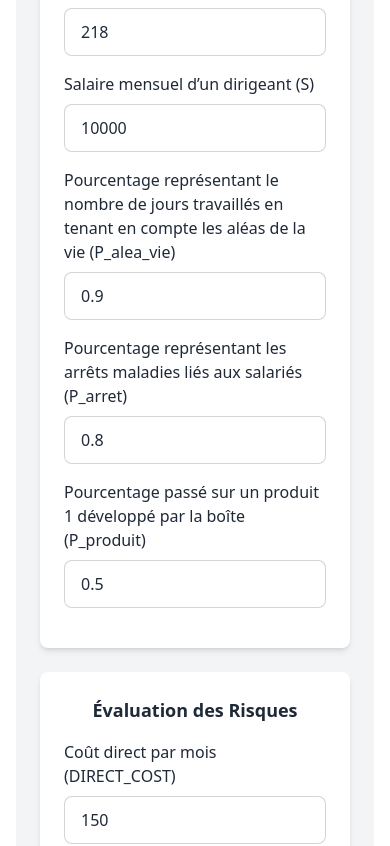
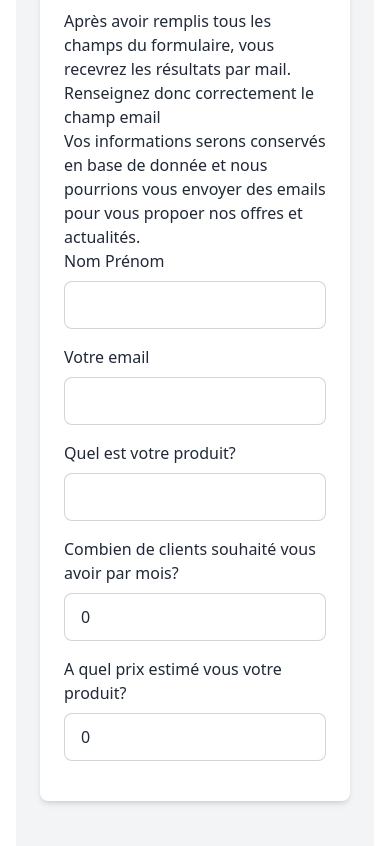
Before and after one commit to Kribean/calculator-price, a React (Create React App) app: page / in a window 390 px wide. Shown: the part 969-1815 px from the top of the page. Built offline with nearby package versions, Linux system fonts and the light colour scheme.

Commit message:
feat: add all field

```diff
--- a/src/page/HomePage.jsx
+++ b/src/page/HomePage.jsx
@@ -1,5 +1,5 @@
-import React, { useState } from 'react';
-import { useGoogleLogin } from '@react-oauth/google';
+import React, { useState } from "react";
+import { useGoogleLogin } from "@react-oauth/google";
 
 const HomePage = () => {
   const [JT, setJT] = useState(218);
@@ -13,13 +13,19 @@ const HomePage = () => {
   const [P, setP] = useState(0.5);
   const [NSP1, setNSP1] = useState(1);
   const [NJ, setNJ] = useState(2);
+  const [name, setName] = useState("");
+  const [email, setEmail] = useState("");
+  const [product, setProduct] = useState("");
+  const [customerPerMonth, setCustomerPerMonth] = useState(0);
+  const [priceForProduct, setPriceForProduct] = useState(0);
+  const [stateProcess, setStateProcess] = useState("Connecter vous avant de remplir le formulaire!");
 
   // Déclarer les états pour les outputs
-  const [prix_par_concept, setPrixParConcept] = useState(null);
-  const [c1, setC1] = useState(null);
+  //const [prix_par_concept, setPrixParConcept] = useState(null);
+  //const [c1, setC1] = useState(null);
   const [token, setToken] = useState(null);
 
-  const calculatePrice = () => {
+ /* const calculatePrice = () => {
     // Calculer les valeurs intermédiaires
     const MS = MSP1 + MSP2 + S * 12;
     const nbr_jour_salarie = NSP1 * JT * P_alea_vie * P_arret;
@@ -41,27 +47,34 @@ const HomePage = () => {
 
     // Envoyer les données à Google Sheets
     sendDataToSheet();
-  };
+  };*/
 
   const sendDataToSheet = async () => {
-
     if (!token) {
-      console.error('No OAuth token available');
+      console.error("No OAuth token available");
       return;
     }
 
     try {
-      const response = await fetch(`https://sheets.googleapis.com/v4/spreadsheets/${process.env.REACT_APP_API_SPREADSHEET_ID}/values/naruto!A1:Z1:append?valueInputOption=RAW`, {
-        method: 'POST',
-        headers: {
-          'Content-Type': 'application/json',
-          'Authorization': `Bearer ${token}`
-        },
-        body: JSON.stringify({
-          "range": "naruto!A1:Z1",
-          "majorDimension": "ROWS",
-          "values": [
-            [      JT,
+      const response = await fetch(
+        `https://sheets.googleapis.com/v4/spreadsheets/${process.env.REACT_APP_API_SPREADSHEET_ID}/values/naruto!A1:Z1:append?valueInputOption=RAW`,
+        {
+          method: "POST",
+          headers: {
+            "Content-Type": "application/json",
+            Authorization: `Bearer ${token}`,
+          },
+          body: JSON.stringify({
+            range: "naruto!A1:Z1",
+            majorDimension: "ROWS",
+            values: [
+              [
+                name,
+                email,
+                product,
+                customerPerMonth,
+                priceForProduct,
+                JT,
                 S,
                 P_alea_vie,
                 P_arret,
@@ -71,29 +84,35 @@ const HomePage = () => {
                 MSP2,
                 P,
                 NSP1,
-                NJ],
-
-          ]
-        })
-      });
+                NJ,
+              ],
+            ],
+          }),
+        }
+      );
 
       const result = await response.json();
-      console.log('Success:', result);
-
+      if(result)
+      {
+        setStateProcess("Vous pouvez allez voir votre boîte mail!")
+      }
+      console.log("Success:", result);
     } catch (error) {
-      console.error('Error:', error);
+      setStateProcess("Une erreur c'est produite, si cela continue, contactez nous par mail: agence.aykin@gmail.com")
+      console.error("Error:", error);
     }
   };
 
   const login = useGoogleLogin({
     onSuccess: (tokenResponse) => {
-      console.log('Login Success:', tokenResponse);
+      setStateProcess("Remplissez le formulaire puis valider le formulaire")
+      console.log("Login Success:", tokenResponse);
       setToken(tokenResponse.access_token);
     },
     onError: (error) => {
-      console.error('Login Failed:', error);
+      console.error("Login Failed:", error);
     },
-    scope: 'https://www.googleapis.com/auth/spreadsheets',
+    scope: "https://www.googleapis.com/auth/spreadsheets",
   });
 
   return (
@@ -102,7 +121,14 @@ const HomePage = () => {
         <nav className="container mx-auto flex justify-between items-center py-4 px-6">
           <div className="text-2xl font-bold text-primary">ReliableProject</div>
           <ul className="flex space-x-6">
-            <li><a href="#reliability-score" className=" text-xs text-gray-800 hover:text-primary">Score de Fiabilité</a></li>
+            <li>
+              <a
+                href="#reliability-score"
+                className=" text-xs text-gray-800 hover:text-primary"
+              >
+                Score de Fiabilité
+              </a>
+            </li>
           </ul>
         </nav>
       </header>
@@ -110,85 +136,272 @@ const HomePage = () => {
       <div className="container mx-auto p-6">
         <section className="hero flex flex-col lg:flex-row items-center py-12">
           <div className="hero-text flex-1">
-            <h1 className="text-5xl font-bold mb-4">Estimez la Fiabilité de Votre Projet</h1>
-            <p className="text-xl mb-6">Obtenez des informations précieuses sur le potentiel de succès de votre projet avec notre outil avancé d'estimation de fiabilité.</p>
-            {!token&&<button onClick={() => login()} className="btn btn-primary">Commencez l'Estimation en se connectant</button>}
+            <h1 className="text-5xl font-bold mb-4">
+              Estimez la Fiabilité de Votre Projet
+            </h1>
+            <p className="text-xl mb-6">
+              Obtenez des informations précieuses sur le potentiel de succès de
+              votre projet avec notre outil avancé d'estimation de fiabilité.
+            </p>
+            {!token && (
+              <button onClick={() => login()} className="btn btn-primary">
+                Commencez l'Estimation en se connectant
+              </button>
+            )}
           </div>
           <div className="hero-image flex-1 text-right">
-            <img src="https://websim.ai/reliability-estimation.svg" alt="Estimation de Fiabilité de Projet" className="max-w-full h-auto" />
+            <img
+              src="./images/flat-representation.svg"
+              alt="Représentation de l'outil"
+              className="max-w-full h-auto"
+            />
           </div>
         </section>
 
-        <section id="features" className="features grid grid-cols-1 md:grid-cols-2 lg:grid-cols-4 gap-6 mt-12">
+        <section className="feature-card bg-white rounded-lg p-6 shadow-md">
+          <h3 className="text-lg font-bold mb-4 text-center">
+            Quelques informations sur vous
+          </h3>
+          <p>
+            Après avoir remplis tous les champs du formulaire, vous recevrez les
+            résultats par mail. Renseignez donc correctement le champ email
+          </p>
+          <p>
+            {" "}
+            Vos informations serons conservés en base de donnée et nous
+            pourrions vous envoyer des emails pour vous propoer nos offres et
+            actualités.
+          </p>
+          <div>
+            <label className="block mb-2 ">Nom Prénom</label>
+            <input
+              type="text"
+              value={name}
+              onChange={(e) => setName(e.target.value)}
+              className="input input-bordered w-full mb-4"
+            />
+          </div>
+          <div>
+            <label className="block mb-2 ">
+              Votre email
+            </label>
+            <input
+              type="email"
+              value={email}
+              onChange={(e) => setEmail(e.target.value)}
+              className="input input-bordered w-full mb-4"
+            />
+          </div>
+          <div>
+            <label className="block mb-2 ">Quel est votre produit?</label>
+            <input
+              type="text"
+              value={product}
+              onChange={(e) => setProduct(e.target.value)}
+              className="input input-bordered w-full mb-4"
+            />
+          </div>
+          <div>
+            <label className="block mb-2 ">
+              Combien de clients souhaité vous avoir par mois?
+            </label>
+            <input
+              type="number"
+              value={customerPerMonth}
+              onChange={(e) => setCustomerPerMonth(e.target.value)}
+              className="input input-bordered w-full mb-4"
+            />
+          </div>
+          <div>
+            <label className="block mb-2 ">
+              A quel prix estimé vous votre produit?
+            </label>
+            <input
+              type="number"
+              value={priceForProduct}
+              onChange={(e) => setPriceForProduct(e.target.value)}
+              className="input input-bordered w-full mb-4"
+            />
+          </div>
+        </section>
+
+        <section
+          id="features"
+          className="features grid grid-cols-1 md:grid-cols-2 lg:grid-cols-4 gap-6 mt-12"
+        >
           <div className="feature-card bg-white rounded-lg p-6 shadow-md">
-            <h3 className="text-lg font-bold mb-4 text-center">Détails du Projet</h3>
+            <h3 className="text-lg font-bold mb-4 text-center">
+              Détails du Projet
+            </h3>
             <div>
-              <label className="block mb-2 ">Nombre de jours travaillé dans la boîte dans un an (JT)</label>
-              <input type="number" value={JT} onChange={(e) => setJT(Number(e.target.value))} className="input input-bordered w-full mb-4" />
+              <label className="block mb-2 ">
+                Nombre de jours travaillé dans la boîte dans un an (JT)
+              </label>
+              <input
+                type="number"
+                value={JT}
+                onChange={(e) => setJT(Number(e.target.value))}
+                className="input input-bordered w-full mb-4"
+              />
             </div>
             <div>
-              <label className="block mb-2 ">Salaire mensuel d’un dirigeant (S)</label>
-              <input type="number" value={S} onChange={(e) => setS(Number(e.target.value))} className="input input-bordered w-full mb-4" />
+              <label className="block mb-2 ">
+                Salaire mensuel d’un dirigeant (S)
+              </label>
+              <input
+                type="number"
+                value={S}
+                onChange={(e) => setS(Number(e.target.value))}
+                className="input input-bordered w-full mb-4"
+              />
             </div>
             <div>
-              <label className="block mb-2 ">Pourcentage représentant le nombre de jours travaillés en tenant en compte les aléas de la vie (P_alea_vie)</label>
-              <input type="number" value={P_alea_vie} onChange={(e) => setP_alea_vie(Number(e.target.value))} className="input input-bordered w-full mb-4" />
+              <label className="block mb-2 ">
+                Pourcentage représentant le nombre de jours travaillés en tenant
+                en compte les aléas de la vie (P_alea_vie)
+              </label>
+              <input
+                type="number"
+                value={P_alea_vie}
+                onChange={(e) => setP_alea_vie(Number(e.target.value))}
+                className="input input-bordered w-full mb-4"
+              />
             </div>
             <div>
-              <label className="block mb-2 ">Pourcentage représentant les arrêts maladies liés aux salariés (P_arret)</label>
-              <input type="number" value={P_arret} onChange={(e) => setP_arret(Number(e.target.value))} className="input input-bordered w-full mb-4" />
+              <label className="block mb-2 ">
+                Pourcentage représentant les arrêts maladies liés aux salariés
+                (P_arret)
+              </label>
+              <input
+                type="number"
+                value={P_arret}
+                onChange={(e) => setP_arret(Number(e.target.value))}
+                className="input input-bordered w-full mb-4"
+              />
             </div>
             <div>
-              <label className="block mb-2 ">Pourcentage passé sur un produit 1 développé par la boîte (P_produit)</label>
-              <input type="number" value={P_produit} onChange={(e) => setP_produit(Number(e.target.value))} className="input input-bordered w-full mb-4" />
+              <label className="block mb-2 ">
+                Pourcentage passé sur un produit 1 développé par la boîte
+                (P_produit)
+              </label>
+              <input
+                type="number"
+                value={P_produit}
+                onChange={(e) => setP_produit(Number(e.target.value))}
+                className="input input-bordered w-full mb-4"
+              />
             </div>
           </div>
 
           <div className="feature-card bg-white rounded-lg p-6 shadow-md">
-            <h3 className="text-lg font-bold mb-4 text-center">Évaluation des Risques</h3>
+            <h3 className="text-lg font-bold mb-4 text-center">
+              Évaluation des Risques
+            </h3>
             <div>
-              <label className="block mb-2 ">Coût direct par mois (DIRECT_COST)</label>
-              <input type="number" value={DIRECT_COST} onChange={(e) => setDIRECT_COST(Number(e.target.value))} className="input input-bordered w-full mb-4" />
+              <label className="block mb-2 ">
+                Coût direct par mois (DIRECT_COST)
+              </label>
+              <input
+                type="number"
+                value={DIRECT_COST}
+                onChange={(e) => setDIRECT_COST(Number(e.target.value))}
+                className="input input-bordered w-full mb-4"
+              />
             </div>
             <div>
-              <label className="block mb-2 ">Somme des salaires brut annuels des salariés à l’exception du dirigeant ayant travaillé sur le produit 1 (MSP1)</label>
-              <input type="number" value={MSP1} onChange={(e) => setMSP1(Number(e.target.value))} className="input input-bordered w-full mb-4" />
+              <label className="block mb-2 ">
+                Somme des salaires brut annuels des salariés à l’exception du
+                dirigeant ayant travaillé sur le produit 1 (MSP1)
+              </label>
+              <input
+                type="number"
+                value={MSP1}
+                onChange={(e) => setMSP1(Number(e.target.value))}
+                className="input input-bordered w-full mb-4"
+              />
             </div>
             <div>
-              <label className="block mb-2 ">Somme des salaires brut annuels des salariés à l’exception du dirigeant ne travaillant pas sur le produit 1 (MSP2)</label>
-              <input type="number" value={MSP2} onChange={(e) => setMSP2(Number(e.target.value))} className="input input-bordered w-full mb-4" />
+              <label className="block mb-2 ">
+                Somme des salaires brut annuels des salariés à l’exception du
+                dirigeant ne travaillant pas sur le produit 1 (MSP2)
+              </label>
+              <input
+                type="number"
+                value={MSP2}
+                onChange={(e) => setMSP2(Number(e.target.value))}
+                className="input input-bordered w-full mb-4"
+              />
             </div>
           </div>
 
           <div className="feature-card bg-white rounded-lg p-6 shadow-md">
-            <h3 className="text-lg font-bold mb-4 text-center">Score de Fiabilité</h3>
+            <h3 className="text-lg font-bold mb-4 text-center">
+              Score de Fiabilité
+            </h3>
             <div>
-              <label className="block mb-2 ">Pourcentage passé sur le produit 1 (P)</label>
-              <input type="number" value={P} onChange={(e) => setP(Number(e.target.value))} className="input input-bordered w-full mb-4" />
+              <label className="block mb-2 ">
+                Pourcentage passé sur le produit 1 (P)
+              </label>
+              <input
+                type="number"
+                value={P}
+                onChange={(e) => setP(Number(e.target.value))}
+                className="input input-bordered w-full mb-4"
+              />
             </div>
             <div>
-              <label className="block mb-2 ">Nombre de salariés ayant travaillé sur le produit 1 (NSP1)</label>
-              <input type="number" value={NSP1} onChange={(e) => setNSP1(Number(e.target.value))} className="input input-bordered w-full mb-4" />
+              <label className="block mb-2 ">
+                Nombre de salariés ayant travaillé sur le produit 1 (NSP1)
+              </label>
+              <input
+                type="number"
+                value={NSP1}
+                onChange={(e) => setNSP1(Number(e.target.value))}
+                className="input input-bordered w-full mb-4"
+              />
             </div>
             <div>
-              <label className="block mb-2 ">Nombre de jours travaillé par le dirigeant (NJ)</label>
-              <input type="number" value={NJ} onChange={(e) => setNJ(Number(e.target.value))} className="input input-bordered w-full mb-4" />
+              <label className="block mb-2 ">
+                Nombre de jours travaillé par le dirigeant (NJ)
+              </label>
+              <input
+                type="number"
+                value={NJ}
+                onChange={(e) => setNJ(Number(e.target.value))}
+                className="input input-bordered w-full mb-4"
+              />
             </div>
           </div>
 
           <div className="feature-card bg-white rounded-lg p-6 h-fit shadow-md">
-            {token?<button onClick={()=>{calculatePrice()}} className="btn btn-accent w-full">Soumettre</button>:<button onClick={() => login()} className="btn btn-primary">Se connecter</button>}
+            {token ? (
+              <button
+                onClick={() => {
+                  sendDataToSheet();
+                }}
+                className="btn btn-accent w-full"
+              >
+                Soumettre
+              </button>
+            ) : (
+              <button onClick={() => login()} className="btn btn-primary">
+                Se connecter
+              </button>
+            )}
           </div>
         </section>
 
-        <section id="reliability-score" className="reliability-score bg-neutral text-neutral-content text-center py-12 mt-12 rounded-lg">
-          <h2 className="text-4xl font-bold mb-4">Score de Fiabilité de Votre Projet</h2>
-          <div className="score text-6xl font-extrabold"><p>{Math.round(prix_par_concept) + " € "}</p>
-          <p>{Math.round(c1)+" clients/an"}</p>
+        <section
+          id="reliability-score"
+          className="reliability-score bg-neutral text-neutral-content text-center py-12 mt-12 rounded-lg"
+        >
+          <h2 className="text-4xl font-bold mb-4">
+            Score de Fiabilité de Votre Projet
+          </h2>
+          <div className="score text-3xl lg:text-6xl font-extrabold">
+            <p>{stateProcess}</p>
           </div>
-
         </section>
-
       </div>
     </div>
   );
```
Also changed, not shown: public/images/flat-representation.svg (added).
